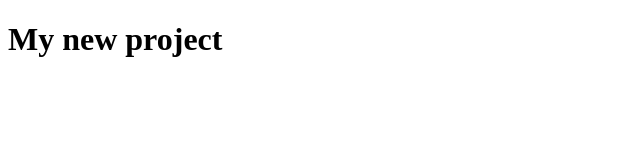
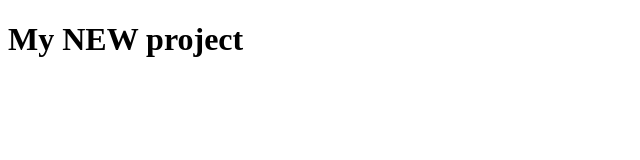
Before and after one commit to KatyaHumeniuk/my-project, a plain HTML site: page index.html in a window 1280 px wide. Shown: the whole page, without its empty margins (0-640 px from the left). Drawn offline with Linux system fonts and the light colour scheme.

Commit message:
Update index.html

```diff
--- a/index.html
+++ b/index.html
@@ -7,6 +7,6 @@
     <title>My project</title>
 </head>
 <body>
-    <h1>My new project</h1>
+    <h1>My NEW project</h1>
 </body>
 </html>
```
